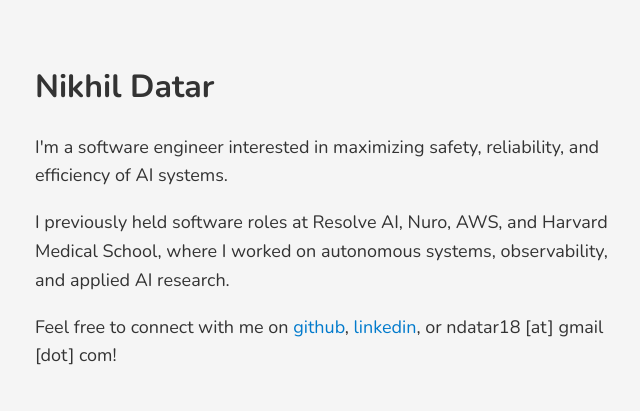
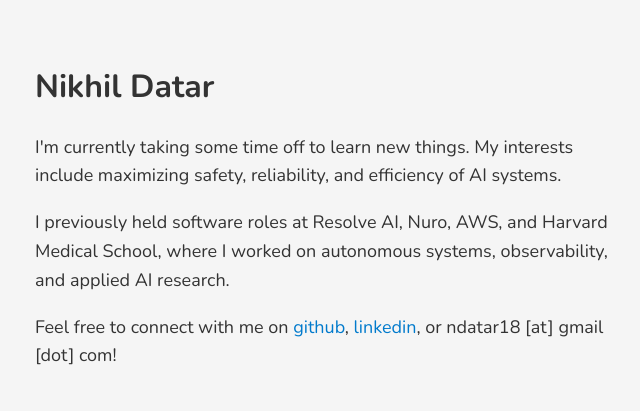
Before and after one commit to nmdatar/nmdatar.github.io, a plain HTML site: page index.html in a window 1280 px wide. Shown: the whole page, without its empty margins (55-695 px from the left). Drawn offline with nearby package versions, Linux system fonts and the light colour scheme.

Commit message:
more updates

```diff
--- a/index.html
+++ b/index.html
@@ -15,8 +15,7 @@
 
     <main>
       <section>
-        <p>I'm a software engineer interested in maximizing safety,
-          reliability, and efficiency of AI systems.
+        <p>I'm currently taking some time off to learn new things. My interests include maximizing safety, reliability, and efficiency of AI systems.
         </p>
 
         <p>I previously held software roles at Resolve AI, Nuro, AWS, and Harvard Medical School, where I worked on autonomous systems, observability, and applied AI research.
```
